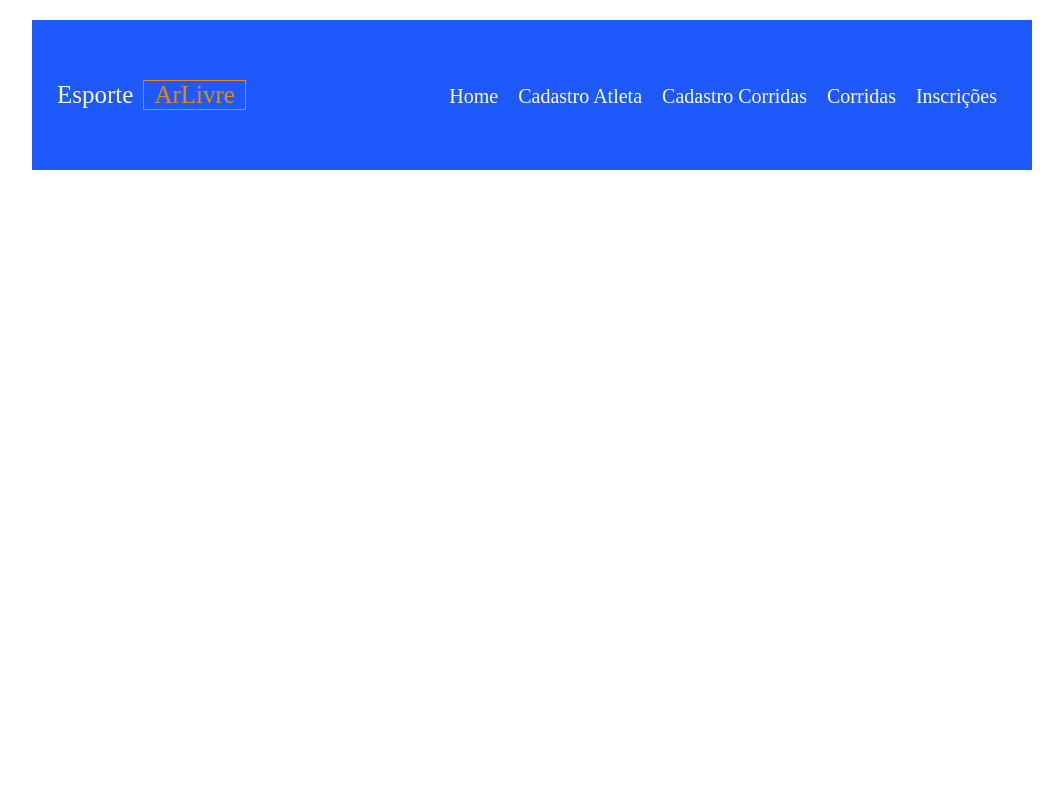
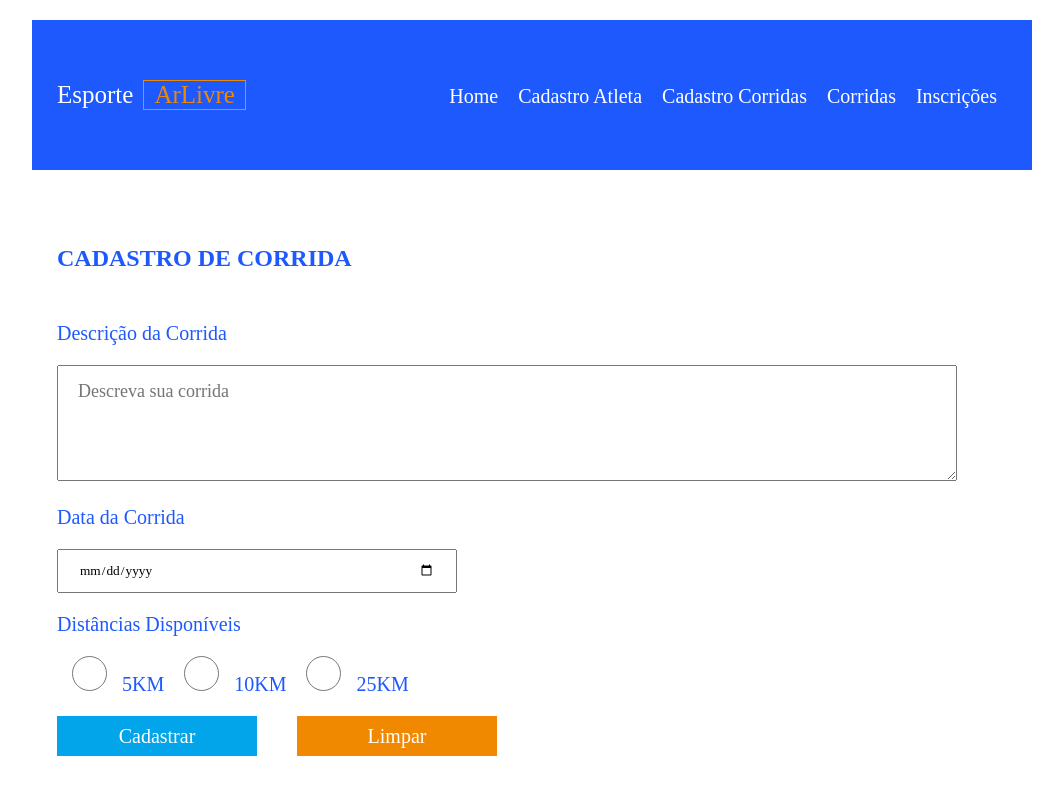
Before and after one commit to LucasAzeG/esporte_arlivre, an Angular app in the folder EsporteArlivre/: page /cadastro-corridas in a window 1280 px wide. Before the commit this address led to /. Shown: the top 794 px of the page, without its empty margins (108-1171 px from the left). Built offline with nearby package versions, Linux system fonts and the light colour scheme; a web font is replaced by a local one.

Commit message:
cadastro de corrida feito

```diff
--- a/EsporteArlivre/src/app/app.routes.ts
+++ b/EsporteArlivre/src/app/app.routes.ts
@@ -1,6 +1,7 @@
 import { Routes } from '@angular/router';
 import { HomeComponent } from './home/home.component';
 import { AtletaComponent } from './component/atleta/atleta.component';
+import { CadastroCorridasComponent } from './component/cadastro-corridas/cadastro-corridas.component';
 
 export const routes: Routes = [
 
@@ -17,5 +18,9 @@ export const routes: Routes = [
     {
         path:"cadastroAtleta",
         component: AtletaComponent
+    },
+    {
+        path:"cadastro-corridas",
+        component: CadastroCorridasComponent
     }
 ];
--- /dev/null
+++ b/EsporteArlivre/src/app/component/cadastro-corridas/cadastro-corridas.component.css
@@ -0,0 +1,74 @@
+#form{
+    width: 1000px;
+    min-height: 600px;
+    margin: 20px auto;
+    padding: 25px;
+    color: var(--cor-primaria);
+}
+
+h2{
+    margin: 30px 0px;
+    text-transform: uppercase;
+}
+
+#form-corrida{
+    width: 100%;
+    min-height: 600px;
+    font-size: 20px;
+}
+
+label{
+    display: block;
+    padding: 20px 0px;
+}
+
+input{
+    height: 30px;
+    padding: 20px;
+}
+
+.input01{
+    width: 900px;
+    padding: 15px 20px;
+    font-size: 18px;
+}
+
+.input02{
+    width: 400px;
+}
+
+
+input[type=radio]{
+    width: 35px;
+    height: 35px;
+    margin: 0px 15px;
+}
+
+div-btns{
+    width: 100%;
+    height: 150px;
+    margin: 25px 0px;
+    display: flex;
+    align-items: center;
+    justify-content: center;
+}
+
+button{
+    width: 200px;
+    height: 40px;
+    cursor: pointer;
+    border: none;
+    color: var(--branca);
+    font-size: 20px;
+    margin-top: 20px;
+}
+
+#btnAdd{
+    background-color: var(--botao01);
+    margin-right: 20px;
+}
+
+#btnLimpar{
+    background-color: var(--botao02);
+    margin-left: 20px;
+}
--- /dev/null
+++ b/EsporteArlivre/src/app/component/cadastro-corridas/cadastro-corridas.component.html
@@ -0,0 +1,23 @@
+<section id ="form">
+
+    <h2>Cadastro de Corrida</h2>
+
+    <form action="" id="form-corrida" (submit)="salvar()">
+
+        <label for="descricao-corrida">Descrição da Corrida</label>
+        <textarea name="descricao-corrida" id="descricao-corrida" class="input01" [(ngModel)]="descricaoCorrida" rows="4" placeholder="Descreva sua corrida"></textarea>
+
+        <label for="datacorrida">Data da Corrida</label>
+        <input type="date" name="datacorrida" id="datacorrida" class="input02" [(ngModel)]="dataCorrida">
+
+        <label for="distanciadisponiveis">Distâncias Disponíveis</label>
+        <input type="radio" name="distanciadisponiveis" id="distancia5km" class="radio01" [(ngModel)]="distanciaDisponiveis" required value="5KM">5KM
+        <input type="radio" name="distanciadisponiveis" id="distancia10km" class="radio01" [(ngModel)]="distanciaDisponiveis" required value="10KM">10KM
+        <input type="radio" name="distanciadisponiveis" id="distancia25km" class="radio01" [(ngModel)]="distanciaDisponiveis"  required value="25KM">25KM
+
+        <div id="div-btns">
+            <button type="submit" id="btnAdd"> Cadastrar </button>
+            <button type="reset" id="btnLimpar"> Limpar </button>
+        </div>
+    </form>
+</section>
--- /dev/null
+++ b/EsporteArlivre/src/app/component/cadastro-corridas/cadastro-corridas.component.ts
@@ -0,0 +1,47 @@
+import { Component } from '@angular/core';
+import { FormsModule } from '@angular/forms';
+import { CadastroCorridasService } from '../../service/cadastrocorrida.service';
+import { CadastroCorrida } from '../../models/CadastroCorrida';
+
+@Component({
+  selector: 'app-cadastro-corridas',
+  standalone: true,
+  imports: [FormsModule],
+  templateUrl: './cadastro-corridas.component.html',
+  styleUrl: './cadastro-corridas.component.css'
+})
+export class CadastroCorridasComponent {
+
+  descricaoCorrida: string = '';
+  dataCorrida: string = '';
+  distanciaDisponiveis: string = '';
+
+  // 1. Nome da variável padronizado com 'c' minúsculo (cadastroService)
+  constructor(private cadastroService: CadastroCorridasService) {}
+
+  exibirDados() {
+    console.log(this.descricaoCorrida, this.dataCorrida, this.distanciaDisponiveis);
+    this.limparDados(); // Adicionado parênteses () para executar
+  }
+
+  limparDados() {
+    this.descricaoCorrida = '';
+    this.dataCorrida = '';
+    this.distanciaDisponiveis = '';
+  }
+
+  salvar() {
+    // 2. Criamos o objeto 'novaCorrida' primeiro
+    const novaCorrida: CadastroCorrida = {
+      id:0,
+      descricaoCorrida: this.descricaoCorrida,
+      dataCorrida: this.dataCorrida,
+      distanciaDisponiveis: this.distanciaDisponiveis
+    };
+
+    // 3. Chamamos os métodos do serviço e da classe (FORA do console.log)
+    this.cadastroService.adicionarCadastroCorrida(novaCorrida);
+    this.limparDados();
+    this.cadastroService.listarDescricaoCorrida();
+  }
+}
--- a/EsporteArlivre/src/app/component/menu-component/menu-component.component.html
+++ b/EsporteArlivre/src/app/component/menu-component/menu-component.component.html
@@ -7,7 +7,7 @@
         <ul id="ul-menu">
             <li><a routerLink="/home" class="Ink-menu">Home</a></li>
             <li><a routerLink="/cadastroAtleta" class="Ink-menu">Cadastro Atleta</a></li>
-            <li><a routerLink="/" class="Ink-menu">Cadastro Corridas</a></li>
+            <li><a routerLink="/cadastro-corridas" class="Ink-menu">Cadastro Corridas</a></li>
             <li><a routerLink="/" class="Ink-menu">Corridas</a></li>
             <li><a routerLink="/" class="Ink-menu">Inscrições</a></li>
         </ul>
--- /dev/null
+++ b/EsporteArlivre/src/app/models/CadastroCorrida.ts
@@ -0,0 +1,6 @@
+export class CadastroCorrida{
+    id: number = 0
+    descricaoCorrida: string = ''
+    dataCorrida: string = ''
+    distanciaDisponiveis: string = ''
+}
--- a/EsporteArlivre/src/app/service/atleta-service.service.ts
+++ b/EsporteArlivre/src/app/service/atleta-service.service.ts
@@ -1,10 +1,12 @@
 import { Injectable } from '@angular/core';
 import { Atleta } from '../models/Atleta';
+
 
 @Injectable({
   providedIn: 'root'
 })
 export class AtletaServiceService {
+
   // Declaração de ARRAY Atletas
   private atletas: Atleta[] = []
 
--- /dev/null
+++ b/EsporteArlivre/src/app/service/cadastrocorrida.service.ts
@@ -0,0 +1,49 @@
+import { Injectable } from '@angular/core';
+import { CadastroCorrida } from '../models/CadastroCorrida';
+
+@Injectable({
+  providedIn: 'root'
+})
+export class CadastroCorridasService {
+  // Declaração do ARRAY de corridas
+  private cadastrocorridas: CadastroCorrida[] = [];
+
+  constructor() { }
+
+  // Adicionar elemento
+  adicionarCadastroCorrida(cadastrocorrida: CadastroCorrida) {
+    // 1. Gera o ID primeiro
+    cadastrocorrida.id = this.cadastrocorridas.length + 1;
+    // 2. Adiciona ao array apenas UMA vez
+    this.cadastrocorridas.push(cadastrocorrida);
+  }
+
+  // Listar elementos
+  listarDescricaoCorrida(): CadastroCorrida[] {
+    console.table(this.cadastrocorridas);
+    return this.cadastrocorridas;
+  }
+
+  // Remover por ID
+  removerElemento(idDescricaoCorrida: number) {
+    this.cadastrocorridas = this.cadastrocorridas.filter(elem => elem.id !== idDescricaoCorrida);
+  }
+
+  // Remover recebendo o objeto
+  removerElemento2(cadastrocorrida: CadastroCorrida) {
+    let posArray = this.cadastrocorridas.findIndex(elem => elem.id === cadastrocorrida.id);
+
+    if (posArray !== -1) {
+      this.cadastrocorridas.splice(posArray, 1);
+    }
+  }
+
+  // Alterar elemento do array
+  alterarElemento(cadastrocorrida: CadastroCorrida) {
+    let posArray = this.cadastrocorridas.findIndex(elem => elem.id === cadastrocorrida.id);
+
+    if (posArray !== -1) {
+      this.cadastrocorridas[posArray] = cadastrocorrida;
+    }
+  }
+}
```
Also changed, not shown: 2 other files (tests, documents, lock files or other folders).
